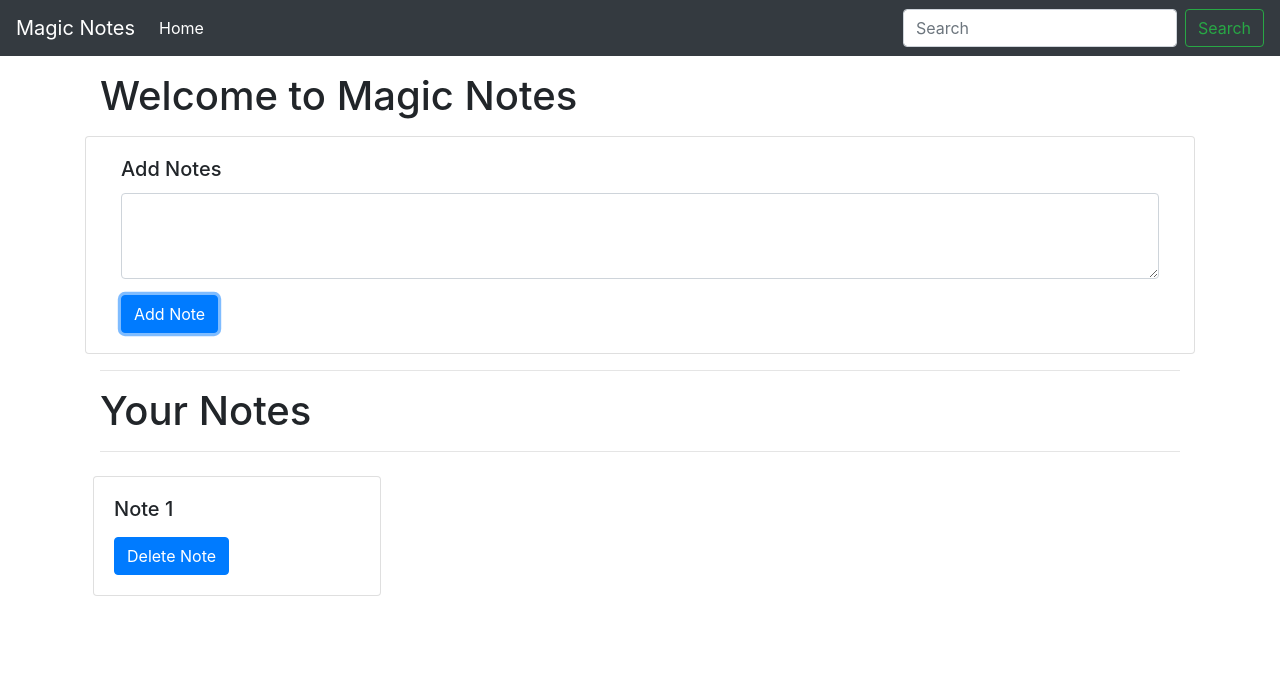
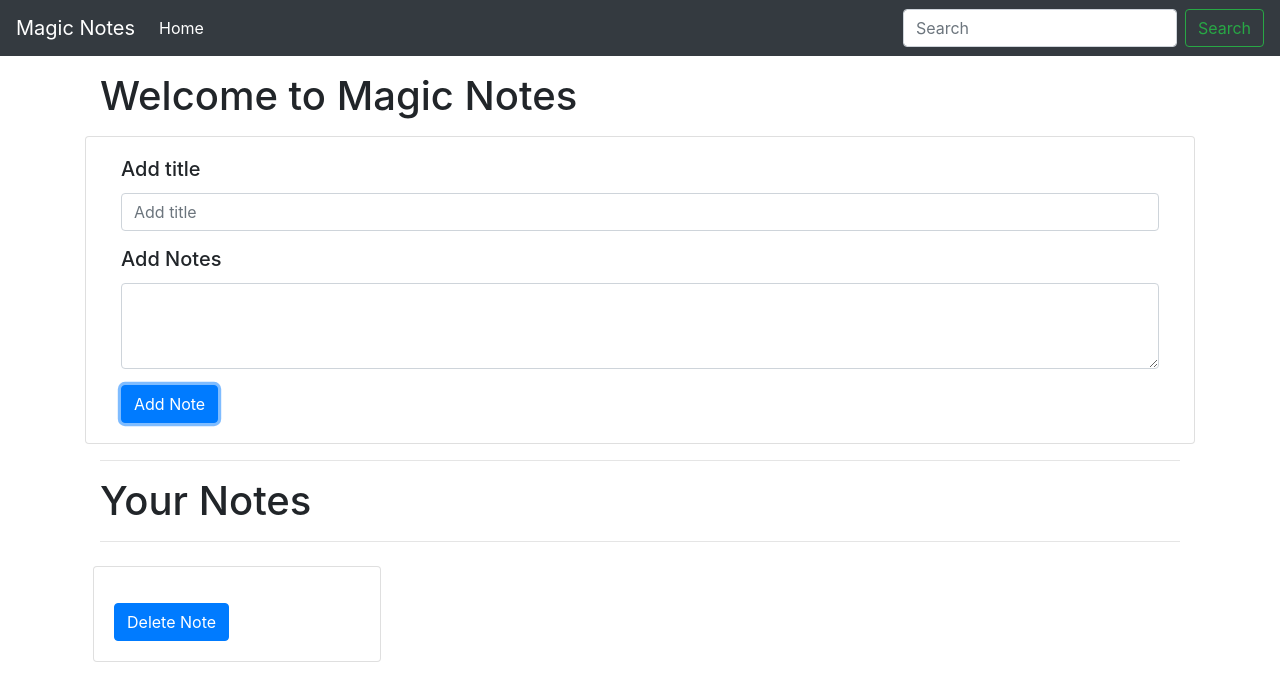
Before and after one commit to Avinashjs206/Magic-Note, a plain HTML site: page index.html in a window 1280 px wide. Both pictures are taken after a click on the link "Add Note". Drawn offline with nearby package versions, Linux system fonts and the light colour scheme.

Commit message:
initial commit

```diff
--- a/index.html
+++ b/index.html
@@ -37,6 +37,10 @@
         <div class="card container">
 
             <div class="card-body">
+                <div class="form-group">
+                    <h5 class="card-title">Add title</h5>
+                    <input type="text" class="form-control" id="addTitle" aria-describedby="title" placeholder="Add title">
+                </div>
                 <h5 class="card-title">Add Notes</h5>
                 <div class="form-group">
 
--- a/js/app.js
+++ b/js/app.js
@@ -4,15 +4,23 @@ showNotes();
 let addBtn = document.getElementById('addBtn');
 addBtn.addEventListener('click', function (e) {
     let addText = document.getElementById('addText');
+    let addTital = document.getElementById('addTital');
     let notes = localStorage.getItem('notes');
     if (notes == null) {
         notesObj = [];
     } else {
         notesObj = JSON.parse(notes);
     }
-    notesObj.push(addText.value);
+
+    let myObj = {
+        title : addTitle.value,
+        text : addText.value
+    }
+
+    notesObj.push(myObj);
     localStorage.setItem('notes', JSON.stringify(notesObj));
     addText.value = '';
+    addTitle.value = '';
     // console.log(notesObj);
     showNotes();
 });
@@ -31,8 +39,8 @@ function showNotes() {
         <div class="noteCard card my-2 mx-2" style="width: 18rem;">
 
         <div class="card-body ">
-            <h5 class="card-title">Note ${index + 1}</h5>
-            <p class="cardText">${element}</p>
+            <h5 class="card-title">${element.title}</h5>
+            <p class="cardText">${element.text}</p>
             <button id=${index} onclick="deleteNote(this.id)" class="btn btn-primary">Delete Note</button>
         </div>
     </div>`;
```
